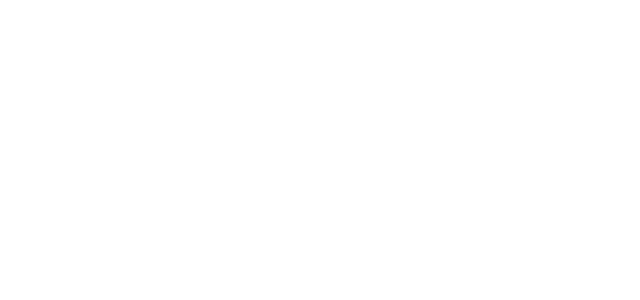
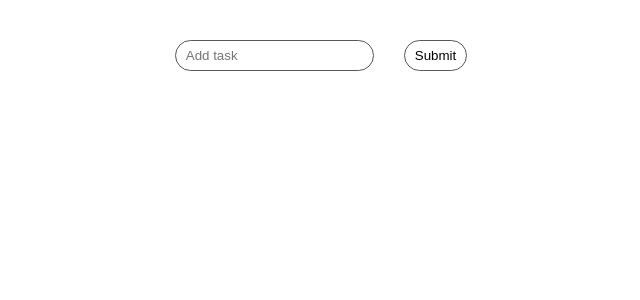
Before and after one commit to MaryAnzhur/reactClass, a React (Create React App) app: page / in a window 1280 px wide. Shown: the top 300 px of the page, without its empty margins (319-959 px from the left). Built offline with nearby package versions, Linux system fonts and the light colour scheme.

Commit message:
lesson27 done

```diff
--- a/package.json
+++ b/package.json
@@ -14,8 +14,10 @@
     "nanoid": "^5.0.9",
     "react": "^18.3.1",
     "react-dom": "^18.3.1",
+    "react-redux": "^9.2.0",
     "react-router-dom": "^7.0.2",
     "react-scripts": "5.0.1",
+    "redux": "^5.0.1",
     "web-vitals": "^2.1.4",
     "yup": "^1.5.0"
   },
--- a/src/App.css
+++ b/src/App.css
@@ -12,3 +12,55 @@ ul,
 ol {
   list-style: none;
 }
+.mainApp {
+  display: flex;
+  flex-direction: column;
+  gap: 30px;
+  align-items: center;
+  .form {
+    display: flex;
+    justify-content: center;
+    gap: 30px;
+    padding: 40px;
+    #input {
+      padding: 7px 10px;
+      border-radius: 30px;
+      border: 1px solid rgb(87, 87, 87);
+    }
+    .submit {
+      border-radius: 30px;
+      padding: 7px 10px;
+      border: 1px solid rgb(87, 87, 87);
+      background-color: white;
+      transition: all 0.5s;
+      &:hover {
+        background-color: orange;
+      }
+    }
+  }
+  .tasks {
+    display: flex;
+    gap: 15px;
+    justify-content: space-between;
+    align-items: center;
+    max-width: 600px;
+    min-width: 600px;
+    background-color: rgb(255, 233, 192);
+    padding: 10px 20px;
+    border-radius: 30px;
+    .task {
+      text-align: start;
+      width: 100%;
+    }
+    .deleteBtn {
+      border-radius: 30px;
+      padding: 5px 10px;
+      background-color: white;
+      border: 1px solid orange;
+
+      .delete {
+        max-width: 30px;
+      }
+    }
+  }
+}
--- a/src/App.js
+++ /dev/null
@@ -1,11 +0,0 @@
-
-import "./App.css";
-
-function App() {
-  return (
-    <div>
-    </div>
-  );
-}
-
-export default App;
--- /dev/null
+++ b/src/App.jsx
@@ -0,0 +1,41 @@
+import { useDispatch, useSelector } from "react-redux";
+import { ADD, DEL } from "./store/types";
+
+import "./App.css";
+
+function App() {
+  const { task } = useSelector((state) => state.task);
+  const dispatch = useDispatch();
+  const addTask = (e) => {
+    e.preventDefault();
+    const { input } = e.target;
+    dispatch({ type: ADD, payload: input.value });
+    input.value = "";
+  };
+
+  return (
+    <div className="mainApp">
+      <form onSubmit={addTask} className="form">
+        <input type="text" placeholder="Add task" id="input" />
+        <input type="submit" className="submit"/>
+      </form>
+      {task?.map((elm) => {
+        return (
+          <div key={elm.id} className="tasks">
+            <p className="date">{elm.date}</p>
+            <p className="task">{elm.task}</p>
+            <button className='deleteBtn' onClick={() => dispatch({ type: DEL, payload: elm.id })}>
+              <img
+                src="https://icons.veryicon.com/png/o/miscellaneous/mahealth-pro/delete-295.png"
+                className="delete"
+                alt="delete"
+              />
+            </button>
+          </div>
+        );
+      })}
+    </div>
+  );
+}
+
+export default App;
--- a/src/index.js
+++ b/src/index.js
@@ -1,6 +1,12 @@
 import React from "react";
 import ReactDOM from "react-dom/client";
 import App from "./App";
+import { Provider } from "react-redux";
+import store from "./store/store";
 
 const root = ReactDOM.createRoot(document.getElementById("root"));
-root.render(<App />);
+root.render(
+  <Provider store={store}>
+    <App />
+  </Provider>
+);
--- /dev/null
+++ b/src/store/TaskSlice/TaskSlice.js
@@ -0,0 +1,33 @@
+import { ADD, DEL } from "../types";
+
+const initalState = {
+  task: [],
+};
+
+const taskReducer = (state = initalState, action) => {
+  switch (action.type) {
+    case ADD:
+      return {
+        ...state,
+        task: [
+          ...state.task,
+          {
+            id: new Date().getTime(),
+            task: action.payload,
+            date: new Date().toLocaleDateString(),
+            checked: false,
+          },
+        ],
+      };
+    case DEL:
+      return {
+        ...state,
+        task: state.task.filter((elm) => elm.id !== action.payload),
+      };
+
+    default:
+      return state;
+  }
+};
+
+export default taskReducer;
--- /dev/null
+++ b/src/store/store.js
@@ -0,0 +1,10 @@
+import { combineReducers, createStore } from "redux";
+import taskReducer from "./TaskSlice/TaskSlice";
+
+const reducer = combineReducers({
+  task: taskReducer,
+});
+
+const store = createStore(reducer);
+
+export default store;
--- /dev/null
+++ b/src/store/types.js
@@ -0,0 +1,2 @@
+export const ADD = "add";
+export const DEL = "del";
```
Also changed, not shown: 1 other file (tests, documents, lock files or other folders).
